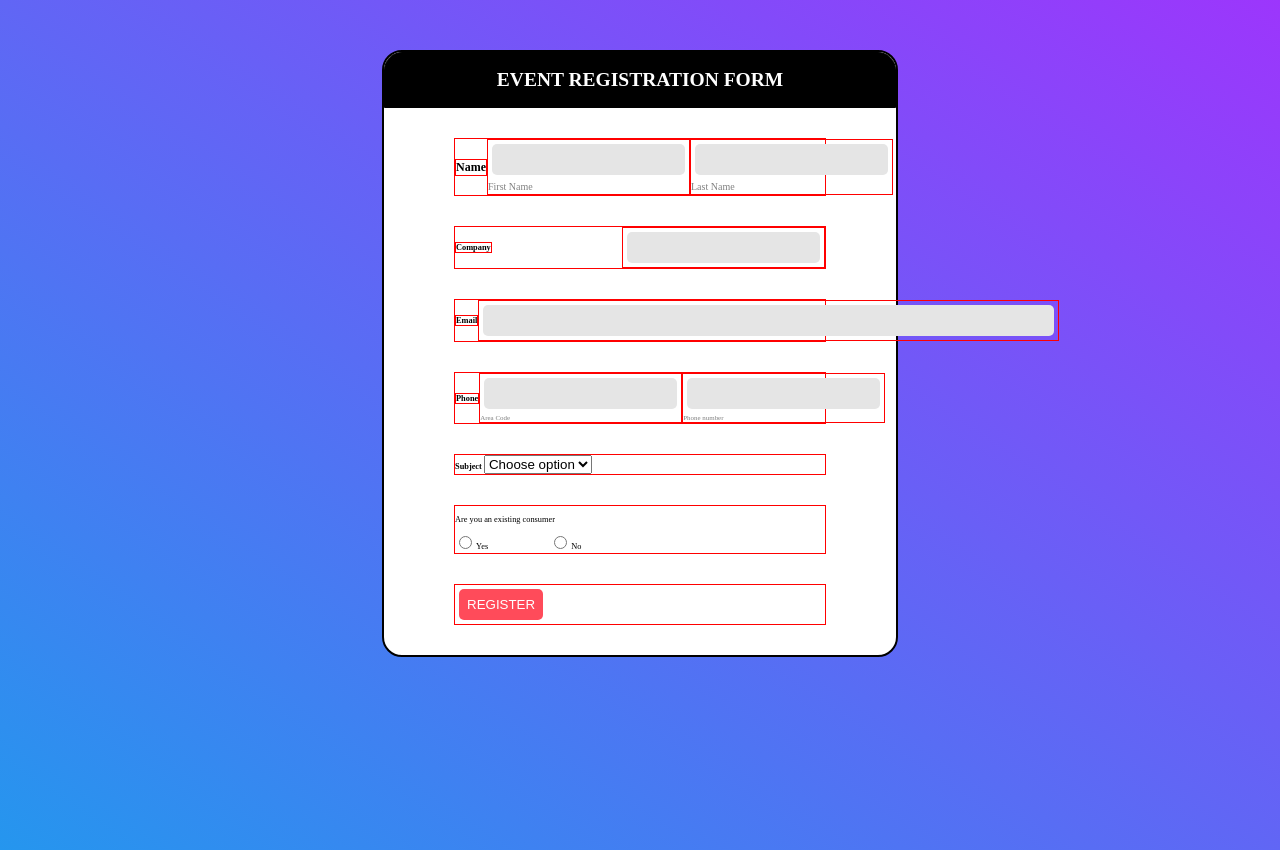
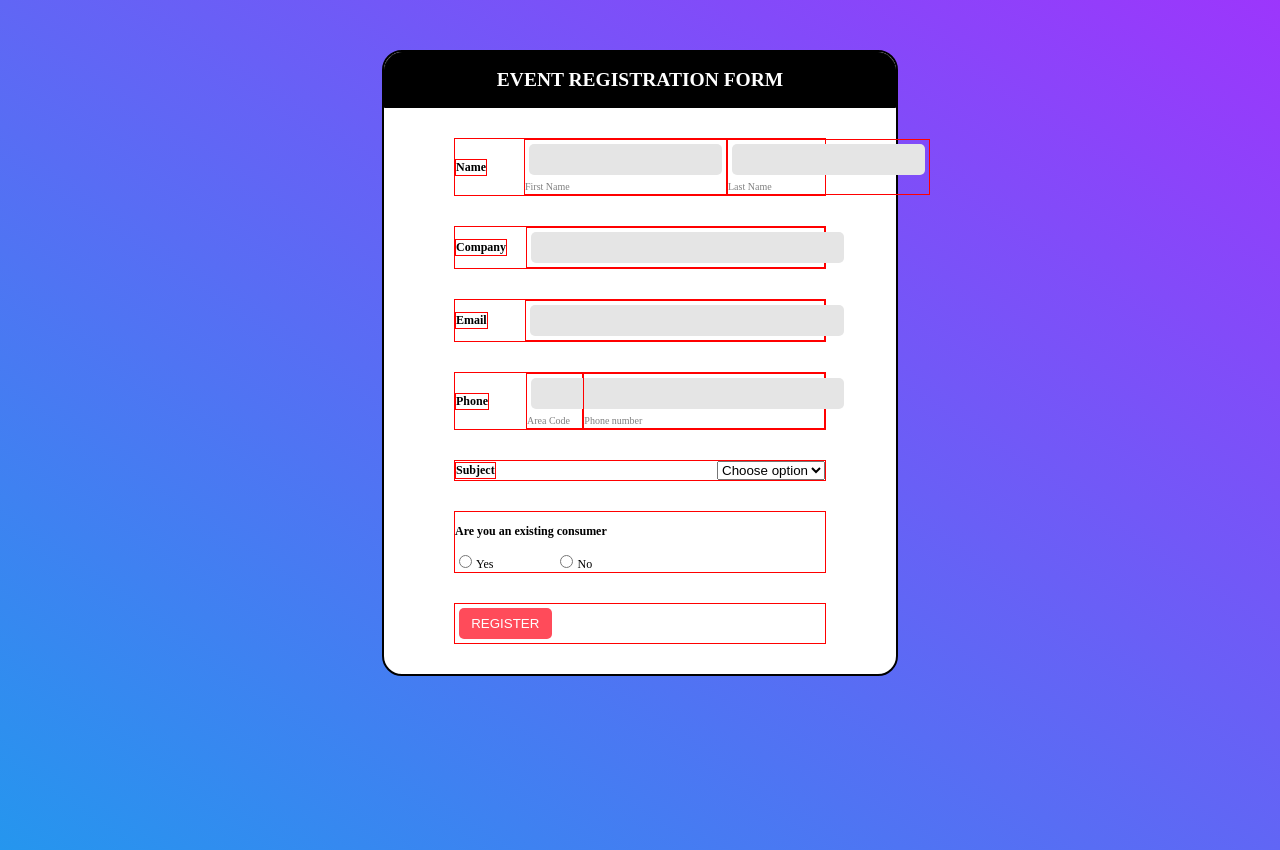
Before and after one commit to Clarisse-BREANT/SIMPLON, a PHP site: page /form.html in a window 1280 px wide. Run offline with PHP 8.4, Linux system fonts and the light colour scheme.

Commit message:
With commentaries

```diff
--- a/10_2020/TP_Formulaire/css/form.css
+++ b/10_2020/TP_Formulaire/css/form.css
@@ -1,3 +1,5 @@
+/*MAIN*/
+
 body{
     margin:0px;
     padding:0px;
@@ -6,11 +8,6 @@ body{
     font-size: 12px;
 
 }
-
-
-
-
-
 form{
     background-color: white;
     margin:auto;
@@ -19,11 +16,6 @@ form{
     max-width: 40vw;
     border-radius: 20px;
 }
-
-
-
-
-
 #head{
     background-color: black;
     color: white;
@@ -34,11 +26,35 @@ form{
     border-top-right-radius: 18px;
     font-size: 13px;
 }
+.container{
+    margin:70px;
+    margin-bottom: 30px;
+    margin-top: 30px;
+
+}
+div {
+    border: 1px solid red;
+}
+span, p{
+    font-weight: bold;
+}
+.margin-right{
+    margin-right: 10%;
+}
 
 
-span{
-    font-weight: bold;
+
+/*DISPLAY FLEX*/
+
+.flex{
+    display: flex;
+    align-items: center;
+    justify-content:space-between;
+
 }
+
+
+/*INPUTS*/
 
 input{
     background-color: rgb(229, 229, 229);
@@ -46,28 +62,6 @@ input{
     margin: 0.25rem;
     padding: 0.5rem;
     border: hidden;
-}
-
-
-
-
-.container{
-    margin:70px;
-    margin-bottom: 30px;
-    margin-top: 30px;
-
-}
-
-div {
-    border: 1px solid red;
-}
-
-
-
-.flex{
-    display: flex;
-    align-items: center;
-    justify-content: space-between;
 
 }
 .input{
@@ -79,35 +73,51 @@ div {
 }
 
 
-#email{
-    width: 580px;
+
+/*COMPANY ROW*/
+
+#company, #company>input{
+    width: 100%;
 }
-
-#email>input{
-    width: 555px
+#company_label{
+    margin-right: 5%;
 }
 
 
-#area_code{
-    width: 50px;
-}
-#phone_number{
+/*EMAIL ROW*/
 
+#email, #email>input{
+    width: 100%;
 }
 
 
+/*PHONE ROW*/
 
+#code{
+    width: 15%;
+}
+#code>input{
+    width: 90%;
+}
+#number{
+    width: 65%;
+}
+#number>input{
+    width: 100%;
+}
+
+
+/*QUESTION ROW*/
 
 .radio_label{
     margin-right: 60px;
 }
 
 
-
-
-
+/*REGISTER ROW*/
 
 #register{
     background-color: rgb(255, 75, 90);
     color: white;
+    width: 25%;
 }
--- a/10_2020/TP_Formulaire/form.html
+++ b/10_2020/TP_Formulaire/form.html
@@ -8,80 +8,104 @@
 </head>
 
 <body>
+
+    <!--FORMULAIRE-->
+
     <form action="form.php" method='POST'>
+        <!--EN TETE-->
         <div id='head'>
             <h2>EVENT REGISTRATION FORM</h2>
         </div>
 
-
+        <!--ROW 1-->
         <div class='container flex'>
-            <div>
-                <span>Name</span>
+            <!--LABEL-->
+            <div class='margin-right'>
+                <span><label for="name"> Name</label></span>
             </div>
-            <div class='input'>
+            <!--INPUT-->
+            <div class='input' id='name'>
                     <input type="text" id='first_name'>
                     <small>
                         <label for="first_name">First Name</label>
                     </small>
             </div>
-
+            <!--INPUT-->
             <div class='input'>
                 <input type="text" id='last_name'>
                 <small>
                     <label for="last_name">Last Name</label>
-                <small>
+                </small>
             </div>
         </div>
 
+        <!--ROW 2-->
         <div class='container flex'>
-            <div>
-                <span>Company</span>
+            <!--LABEL-->
+            <div class='margin-right' id='company_label'>
+                <span><label for="company_name">Company</label> </span>
             </div>
-            <div>
-                <input type="text">
+            <div id='company'>
+                <input type="text" id='company_name'>
             </div>
         </div>
 
+        <!--ROW 3-->
         <div class='container flex'>
-            <div>
-                <span>Email</span>
+            <!--LABEL-->
+            <div class='margin-right'>
+                <span><label for="customer_email">Email</label> </span>
             </div>
             <div  id='email'>
-                <input type="email">
+                <!--INPUT-->
+                <input type="email" id='customer_email'>
             </div>
         </div>
 
-        <div class='container flex'>
-            <div>
-                <span>Phone</span>
+        <!--ROW 4-->
+        <div class='container flex' id='phone'>
+            <!--LABEL-->
+            <div class='margin-right'>
+                <span><label for="phone">Phone</label> </span>
             </div>
-            <div class='input'>
-                <input type="number" id='truc_code'>
+            <!--INPUT-->
+            <div class='input' id='code'>
+                <input type="number" id='area_code'>
                 <small><label for="area_code">Area Code</label></small>
             </div>
-            <div class='input'>
+            <!--INPUT-->
+            <div class='input' id='number'>
                 <input type="number" id='phone_number'>
                 <small><label for="phone_number">Phone number</label></small>
             </div>
-
         </div>
 
-        <div class='container'>
-            <span>Subject</span>
-            <select name="" id="">
+        <!--ROW 5-->
+        <div class='container flex'>
+            <!--LABEL-->
+            <div class='margin-right'>
+                <span><label for="option">Subject</label></span>
+            </div>
+
+            <!--INPUT-->
+            <select name="" id="option">
                 <option value="">Choose option</option>
             </select>
         </div>
 
+        <!--ROW 6-->
         <div class='container'>
+            <!--CHECKBOX-->
             <p>Are you an existing consumer</p>
-            <label for="radio1" class='radio_label'><input type="radio" name='radio' class='radio'>Yes</label>
-
-            <label for="radio2" class='radio_label'><input type="radio" name='radio' class='radio'>No</label>
-
+            <!--INPUT-->
+            <label for="radio1" class='radio_label'><input type="radio" name='radio' class='radio' id='old_consumer'>Yes</label>
+            <!--INPUT-->
+            <label for="radio2" class='radio_label'><input type="radio" name='radio' class='radio' id='new_consumer'>No</label>
         </div>
 
+        <!--ROW 7-->
         <div class='container'>
+            <!--SUBMIT-->
             <input id='register' type="submit" value="REGISTER">
         </div>
 
```
Also changed, not shown: 10_2020/TP_Formulaire/css/new_form.css (added, +23 -0 lines).
